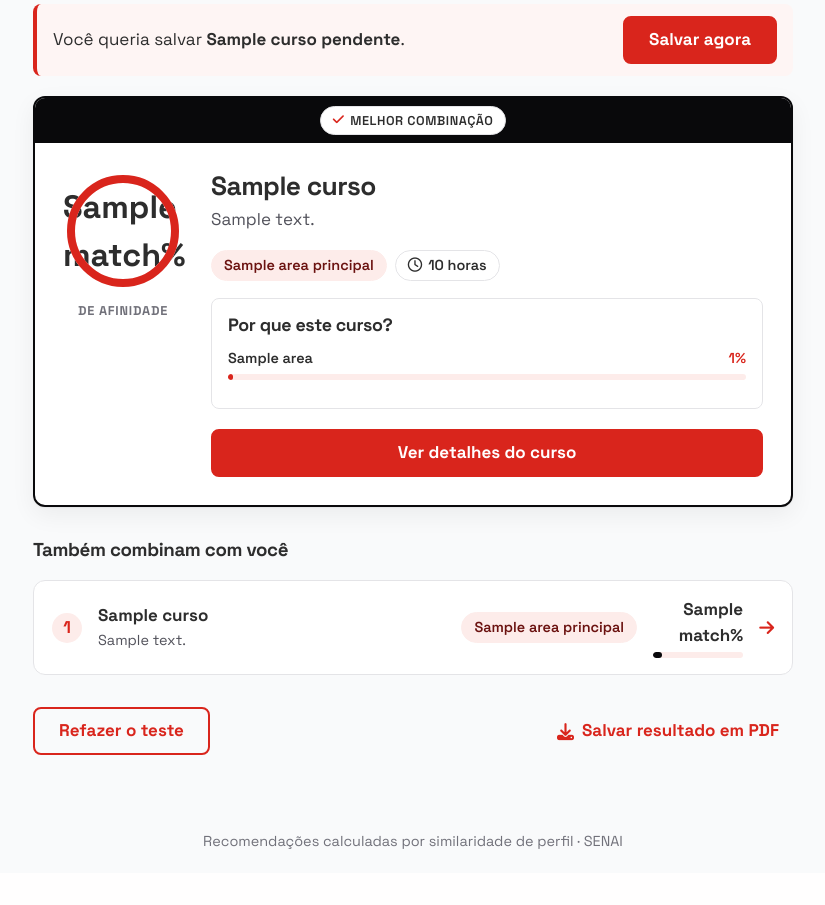
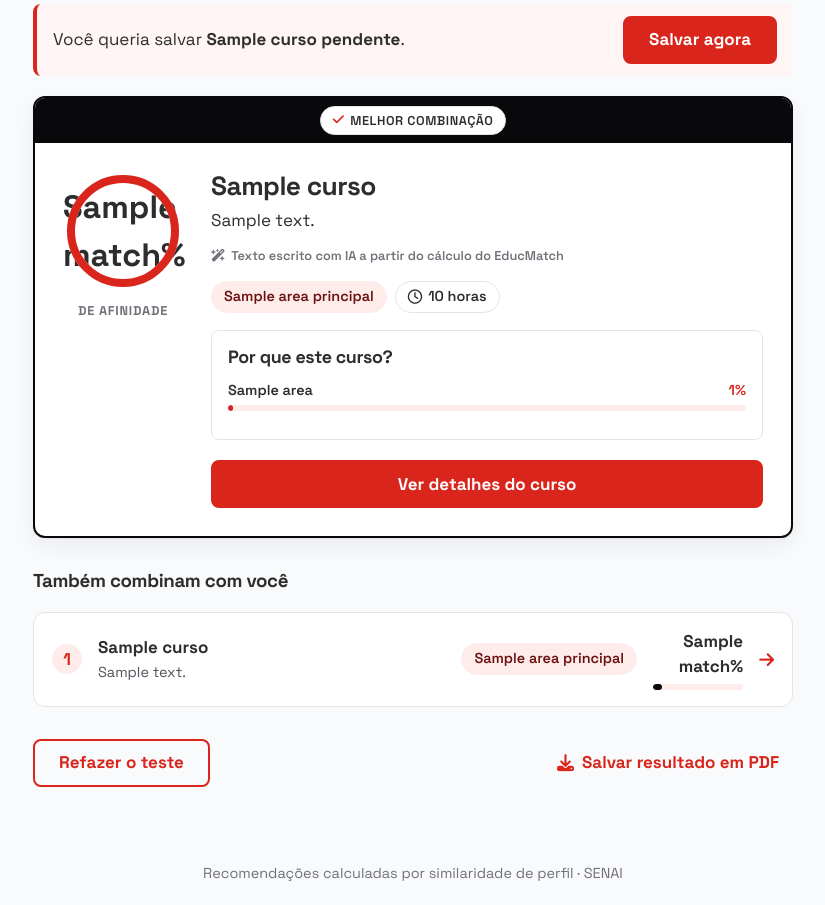
Before and after one commit to Santozs2/educmatch, a Django app: template backend/templates/quiz/resultado.html in a window 1280 px wide. Shown: the part 253-1158 px from the top of the page, without its empty margins (227-1052 px from the left). Before the commit the page ends 1102 px from the top, so only its background shows below. Run offline with Django 5.2, Linux system fonts and the light colour scheme; the template is opened without the code that fills it: most values are stand-ins (such as "Sample title", 1, 10 or a date in 2020).

Commit message:
feat(ia): tela de resultado com o texto da LLM (Passo 10)
- destaque com o texto da LLM e selo de IA; a engine continua visivel
- alternativas com a frase da LLM, quebrando a linha
- sem texto (LLM desligada ou fallback), a tela e a de antes

Co-Authored-By: Claude Opus 5.5 <noreply@anthropic.com>

```diff
--- a/backend/quiz/web_views.py
+++ b/backend/quiz/web_views.py
@@ -158,7 +158,7 @@ def resultado_pagina(request,pk):
             "match": round(rec.score * 100),
             "curso": rec.curso,
             "areas": areas_da_recomendacao(rec),
-
+            "texto": rec.llm_text,  # vazio sem LLM ou no fallback: a tela mostra a descrição
         }
         for rec in recomendacoes
     ]
--- a/backend/static/css/resultado.css
+++ b/backend/static/css/resultado.css
@@ -106,6 +106,24 @@
 
 .destaque__info h2 {
   margin-bottom: 6px;
+}
+
+/* ---------- Texto da LLM (Passo 10) ---------- */
+
+.destaque__texto {
+  margin-bottom: 8px;
+  color: var(--tinta);
+  line-height: 1.55;
+}
+
+.selo-ia {
+  display: inline-flex;
+  gap: 6px;
+  align-items: center;
+  margin-bottom: 16px;
+  color: var(--texto-3);
+  font-size: 0.75rem;
+  font-weight: 600;
 }
 
 /* ---------- Por que este curso ---------- */
@@ -230,6 +248,11 @@
   white-space: nowrap;
 }
 
+/* O texto da LLM tem até 220 caracteres: quebra a linha em vez de cortar. */
+.outro__descricao--ia {
+  white-space: normal;
+}
+
 .outro__afinidade {
   display: grid;
   gap: 4px;
--- a/backend/templates/quiz/resultado.html
+++ b/backend/templates/quiz/resultado.html
@@ -6,7 +6,7 @@
 {% block estilos %}<link rel="stylesheet" href="{% static 'css/resultado.css' %}">{% endblock %}
 
 {% block content %}
-<section class="resultado">
+<section class="resultado" data-entrega="{% if destaque.texto %}ia{% else %}engine{% endif %}">
     <h1 class="entrada">
         {% if tentativa.respondido_por %}{{ tentativa.respondido_por }}, esses{% else %}Esses{% endif %}
         são os cursos que mais combinam com você
@@ -48,7 +48,12 @@
 
             <div class="destaque__info">
                 <h2 id="destaque-nome">{{ destaque.curso.nome_curso }}</h2>
+                {% if destaque.texto %}
+                <p class="destaque__texto">{{ destaque.texto }}</p>
+                <p class="selo-ia"><i class="fa-solid fa-wand-magic-sparkles" aria-hidden="true"></i> Texto escrito com IA a partir do cálculo do EducMatch</p>
+                {% else %}
                 <p class="subtitulo">{{ destaque.curso.descricao|truncatewords:30 }}</p>
+                {% endif %}
 
                 <ul class="chips">
                     <li class="chip chip--area">{{ destaque.curso.area_principal.nome }}</li>
@@ -86,7 +91,11 @@
                 <a class="outro__link" href="{% url 'curso-detalhe' item.curso.id %}?tentativa={{ tentativa.pk }}">
                     {{ item.curso.nome_curso }}
                 </a>
+                {% if item.texto %}
+                <p class="outro__descricao outro__descricao--ia">{{ item.texto }}</p>
+                {% else %}
                 <p class="outro__descricao">{{ item.curso.descricao }}</p>
+                {% endif %}
             </div>
             <span class="chip chip--area outro__area">{{ item.curso.area_principal.nome }}</span>
             <div class="outro__afinidade">
```
Also changed, not shown: backend/quiz/tests/test_llm_tela.py (added, +73 -0 lines).
